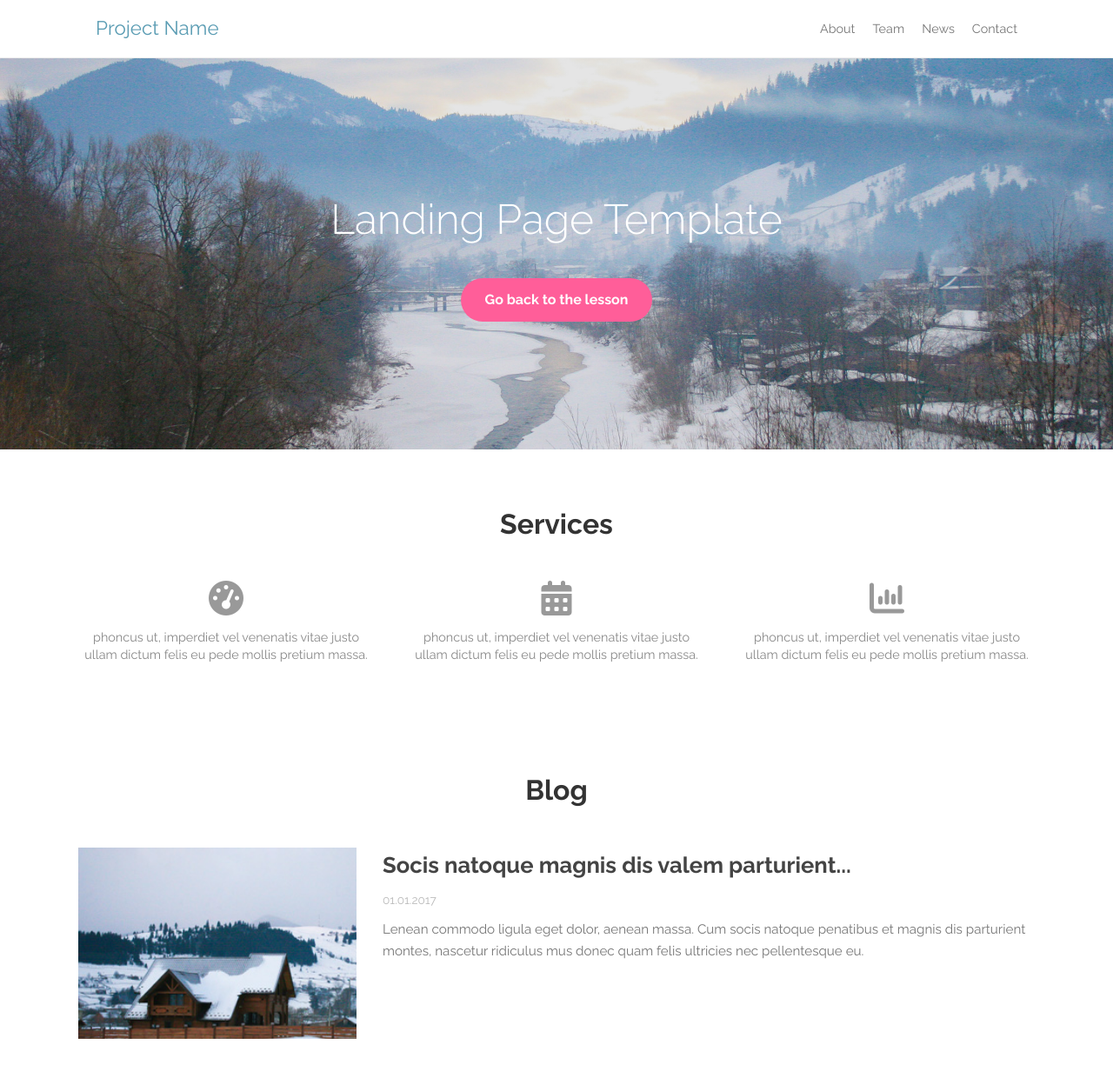
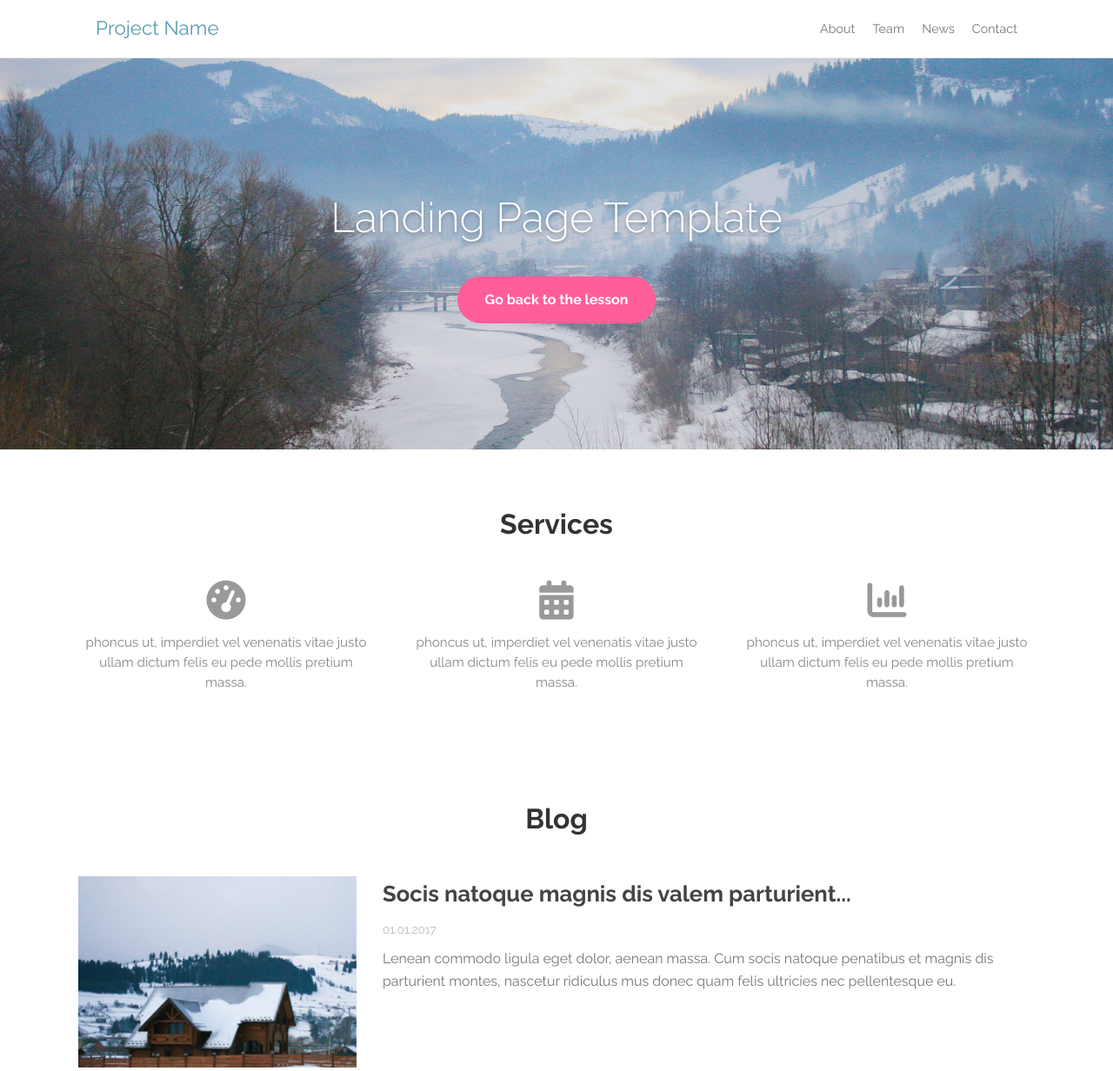
Before and after one commit to Graf22-jpg/lr9, a plain HTML site: page index.html in a window 1280 px wide. Shown: the top 1232 px of the page at 87% size. Drawn offline with Linux system fonts and the light colour scheme.

Commit message:
Add files via upload

```diff
--- a/style.css
+++ b/style.css
@@ -17,7 +17,8 @@ body {
     font-family: var(--primary-font);
     line-height: 1.6;
     color: #333;
-    overflow-x: hidden; /* Запобігає випадковій появі горизонтальної прокрутки */
+    overflow-x: hidden; /* Гарантує, що ніщо не "розпирає" екран вправо */
+    width: 100%;
 }
 
 /* Утиліти */
@@ -25,7 +26,7 @@ body {
     max-width: var(--container-width);
     margin: 0 auto;
     padding: 0 20px;
-    width: 100%; /* Гарантує, що контейнер не вийде за межі екрану */
+    width: 100%;
 }
 
 .section {
@@ -34,9 +35,10 @@ body {
 }
 
 .section__title {
-    font-size: 1.6rem;
+    font-size: 1.8rem;
     margin-bottom: 30px;
-    word-wrap: break-word; /* Переносить довгі заголовки */
+    word-wrap: break-word;
+    font-weight: 700;
 }
 
 /* ==================== СТИЛІ ДЛЯ МОБІЛЬНИХ (За замовчуванням) ==================== */
@@ -45,6 +47,7 @@ body {
 .header {
     padding: 15px 0;
     border-bottom: 1px solid #eee;
+    width: 100%;
 }
 
 .header__inner {
@@ -73,39 +76,48 @@ body {
     font-size: 0.9rem;
 }
 
-/* Hero section */
+/* Hero section - ГАРАНТОВАНО НА ВСЮ ШИРИНУ */
 .hero {
     background: linear-gradient(rgba(0,0,0,0.1), rgba(0,0,0,0.1)), url('img/jumbotron.jpg') no-repeat center/cover;
-    height: 350px;
+    height: 380px;
     display: flex;
     align-items: center;
     justify-content: center;
-    width: 100%;
+    width: 100vw;       /* Використовуємо 100% ширини видимого екрану */
+    position: relative; /* Щоб гарантувати розтягування фону */
+    margin-left: 0;
+    margin-right: 0;
+    padding-left: 0;
+    padding-right: 0;
 }
 
 .hero__content {
     text-align: center;
-    padding: 0 10px;
+    padding: 0 15px;
+    width: 100%;
+    max-width: var(--container-width); /* Вміст всередині фону центрований */
+    margin: 0 auto;
 }
 
 .hero__title {
     color: white;
-    font-size: 1.8rem; /* Зменшено для кращого відображення на малих екранах */
+    font-size: 2.2rem;
     margin-bottom: 25px;
     font-weight: 300;
     word-wrap: break-word;
+    text-shadow: 0 2px 4px rgba(0,0,0,0.3); /* Покращує читання білого тексту */
 }
 
 .btn {
     display: inline-block;
     background-color: var(--accent-color);
     color: white;
-    padding: 12px 28px;
+    padding: 14px 32px;
     border-radius: 30px;
     text-decoration: none;
     font-weight: bold;
     transition: background 0.3s;
-    max-width: 100%;
+    max-width: 90%;
 }
 .btn:hover { background-color: #e54d86; }
 
@@ -113,8 +125,9 @@ body {
 .services {
     display: flex;
     flex-direction: column;
-    gap: 30px;
+    gap: 40px; /* Збільшений відступ між іконками */
     margin-top: 20px;
+    padding: 0 15px;
 }
 
 .service-item {
@@ -123,7 +136,7 @@ body {
 }
 
 .service-item__icon {
-    font-size: 40px;
+    font-size: 45px;
     color: #999;
     margin-bottom: 15px;
     display: block;
@@ -131,8 +144,8 @@ body {
 
 .service-item__text {
     color: #888;
-    font-size: 0.9rem;
-    line-height: 1.4;
+    font-size: 0.95rem;
+    line-height: 1.5;
     word-wrap: break-word;
 }
 
@@ -140,22 +153,23 @@ body {
 .blog {
     margin-top: 20px;
     width: 100%;
+    padding: 0 15px;
 }
 
 .blog-post {
     display: flex;
     flex-direction: column;
     text-align: left;
-    margin-bottom: 40px;
+    margin-bottom: 50px;
     gap: 20px;
     width: 100%;
 }
 
 .blog-post__img {
-    width: 100%; /* Тепер картинка займає рівно стільки, скільки дозволяє екран */
+    width: 100%;
     max-width: 100%;
-    height: auto; /* Висота підлаштовується автоматично, без спотворень */
-    max-height: 250px;
+    height: auto;
+    max-height: 280px;
     object-fit: cover;
 }
 
@@ -165,7 +179,7 @@ body {
 }
 
 .blog-post__title {
-    font-size: 1.3rem;
+    font-size: 1.4rem;
     margin-bottom: 10px;
     color: #444;
     word-wrap: break-word;
@@ -180,8 +194,8 @@ body {
 
 .blog-post__text {
     color: #777;
-    font-size: 0.95rem;
-    word-wrap: break-word; /* Змушує довгий латинський текст переноситися на новий рядок */
+    font-size: 1rem;
+    word-wrap: break-word;
 }
 
 /* Футер */
@@ -244,6 +258,7 @@ body {
 
     .hero {
         height: 450px;
+        width: 100%; /* Повертаємо стандартну ширину на десктопах */
     }
 
     .hero__title {
@@ -254,6 +269,11 @@ body {
     .services {
         flex-direction: row;
         gap: 40px;
+        padding: 0;
+    }
+
+    .blog {
+        padding: 0;
     }
 
     .blog-post {
```
